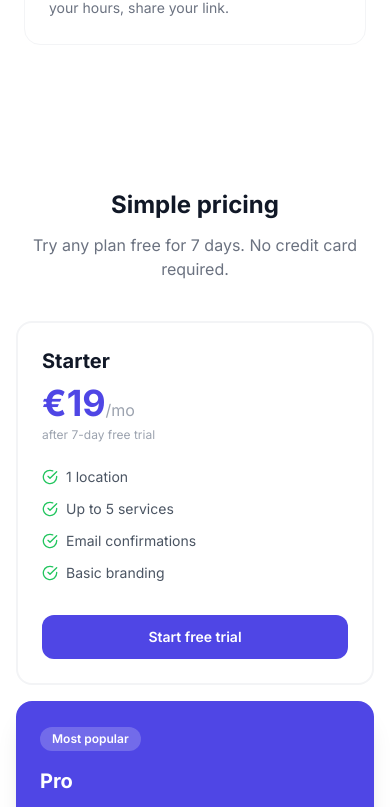
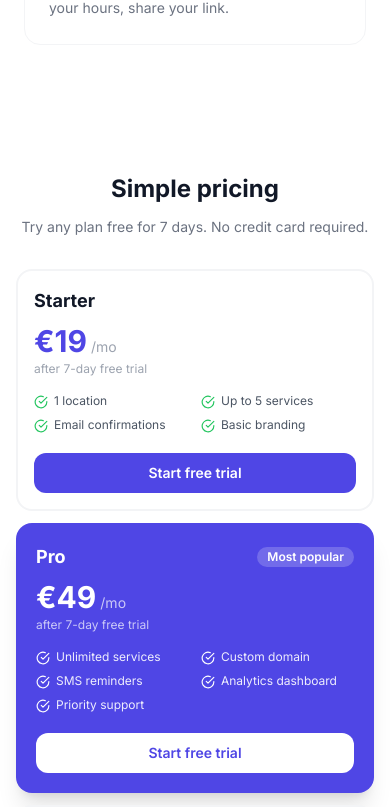
Before and after one commit to ojayWillow/bookflow, a Next.js app: page / in a window 390 px wide. Shown: the part 2479-3286 px from the top of the page. Built offline with nearby package versions, Linux system fonts and the light colour scheme.

Commit message:
fix: improve PricingSection mobile responsiveness

```diff
--- a/src/app/_components/landing/PricingSection.tsx
+++ b/src/app/_components/landing/PricingSection.tsx
@@ -11,46 +11,73 @@ interface Props {
 
 export default function PricingSection({ dict, locale }: Props) {
   return (
-    <section id="pricing" className="py-16 sm:py-20 px-4 sm:px-6">
+    <section id="pricing" className="py-12 sm:py-20 px-4 sm:px-6">
       <div className="max-w-5xl mx-auto">
-        <div className="text-center mb-10 sm:mb-14">
+        <div className="text-center mb-8 sm:mb-14">
           <h2 className="text-2xl sm:text-3xl font-bold text-gray-900 mb-3">{dict.sectionTitle}</h2>
-          <p className="text-gray-500 text-base sm:text-lg">{dict.sectionSub}</p>
+          <p className="text-gray-500 text-sm sm:text-lg">{dict.sectionSub}</p>
         </div>
-        {/* overflow-visible so the Pro card shadow is never clipped on mobile */}
-        <div className="grid md:grid-cols-3 gap-4 sm:gap-6 md:gap-8">
+
+        <div className="flex flex-col sm:grid sm:grid-cols-3 gap-3 sm:gap-6 md:gap-8">
           {dict.plans.map((plan, i) => {
             const highlight = i === 1
             return (
               <div
                 key={plan.name}
-                className={`rounded-2xl p-6 sm:p-8 transition-shadow ${
+                className={`rounded-2xl transition-shadow ${
                   highlight
-                    ? 'bg-indigo-600 text-white shadow-xl md:scale-105'
+                    ? 'bg-indigo-600 text-white shadow-xl sm:scale-105'
                     : 'bg-white border-2 border-gray-100'
+                } ${
+                  /* compact padding on mobile, normal on sm+ */
+                  highlight ? 'p-5 sm:p-8' : 'p-4 sm:p-8'
                 }`}
               >
+                {/* On mobile: header row with name + badge inline */}
+                <div className="flex items-center justify-between mb-2 sm:block">
+                  <h3 className={`text-lg sm:text-xl font-bold sm:mb-2 ${highlight ? 'text-white' : 'text-gray-900'}`}>
+                    {plan.name}
+                  </h3>
+                  {highlight && (
+                    <span className="inline-block sm:hidden bg-white/20 text-white text-xs font-semibold px-2.5 py-0.5 rounded-full">
+                      {dict.mostPopular}
+                    </span>
+                  )}
+                </div>
+
+                {/* Badge on sm+ (block, above name) — desktop only */}
                 {highlight && (
-                  <span className="inline-block bg-white/20 text-white text-xs font-semibold px-3 py-1 rounded-full mb-4">
+                  <span className="hidden sm:inline-block bg-white/20 text-white text-xs font-semibold px-3 py-1 rounded-full mb-4 -mt-2">
                     {dict.mostPopular}
                   </span>
                 )}
-                <h3 className={`text-xl font-bold mb-2 ${highlight ? 'text-white' : 'text-gray-900'}`}>{plan.name}</h3>
-                <div className={`text-4xl font-bold mb-1 ${highlight ? 'text-white' : 'text-indigo-600'}`}>
-                  €{PRICES[i]}<span className={`text-base font-normal ${highlight ? 'text-white/70' : 'text-gray-400'}`}>{dict.perMonth}</span>
+
+                {/* Price row */}
+                <div className="flex items-baseline gap-1 mb-0.5">
+                  <span className={`text-3xl sm:text-4xl font-bold ${highlight ? 'text-white' : 'text-indigo-600'}`}>
+                    €{PRICES[i]}
+                  </span>
+                  <span className={`text-sm font-normal ${highlight ? 'text-white/70' : 'text-gray-400'}`}>
+                    {dict.perMonth}
+                  </span>
                 </div>
-                <p className={`text-xs mb-6 ${highlight ? 'text-white/70' : 'text-gray-400'}`}>{dict.afterTrial}</p>
-                <ul className="space-y-3 mb-8">
+                <p className={`text-xs mb-4 sm:mb-6 ${highlight ? 'text-white/70' : 'text-gray-400'}`}>
+                  {dict.afterTrial}
+                </p>
+
+                {/* Features — collapsed to 2-col grid on mobile for compactness */}
+                <ul className="grid grid-cols-2 sm:grid-cols-1 gap-x-3 gap-y-2 sm:gap-y-3 mb-5 sm:mb-8">
                   {plan.features.map((f) => (
-                    <li key={f} className={`flex items-center gap-2 text-sm ${highlight ? 'text-white/90' : 'text-gray-600'}`}>
-                      <CheckCircle className={`w-4 h-4 flex-shrink-0 ${highlight ? 'text-white' : 'text-green-500'}`} />
-                      {f}
+                    <li key={f} className={`flex items-start gap-1.5 text-xs sm:text-sm ${highlight ? 'text-white/90' : 'text-gray-600'}`}>
+                      <CheckCircle className={`w-3.5 h-3.5 sm:w-4 sm:h-4 flex-shrink-0 mt-0.5 ${highlight ? 'text-white' : 'text-green-500'}`} />
+                      <span>{f}</span>
                     </li>
                   ))}
                 </ul>
+
                 <Link
                   href={`/${locale}/signup`}
-                  className={`block text-center py-3 rounded-xl font-semibold text-sm transition-colors ${
+                  className={`block text-center py-2.5 sm:py-3 rounded-xl font-semibold text-sm transition-colors ${
                     highlight
                       ? 'bg-white text-indigo-600 hover:bg-indigo-50'
                       : 'bg-indigo-600 text-white hover:bg-indigo-700'
@@ -62,7 +89,8 @@ export default function PricingSection({ dict, locale }: Props) {
             )
           })}
         </div>
-        <p className="text-center text-sm text-gray-400 mt-8">{dict.cancelNote}</p>
+
+        <p className="text-center text-xs sm:text-sm text-gray-400 mt-6 sm:mt-8">{dict.cancelNote}</p>
       </div>
     </section>
   )
```
